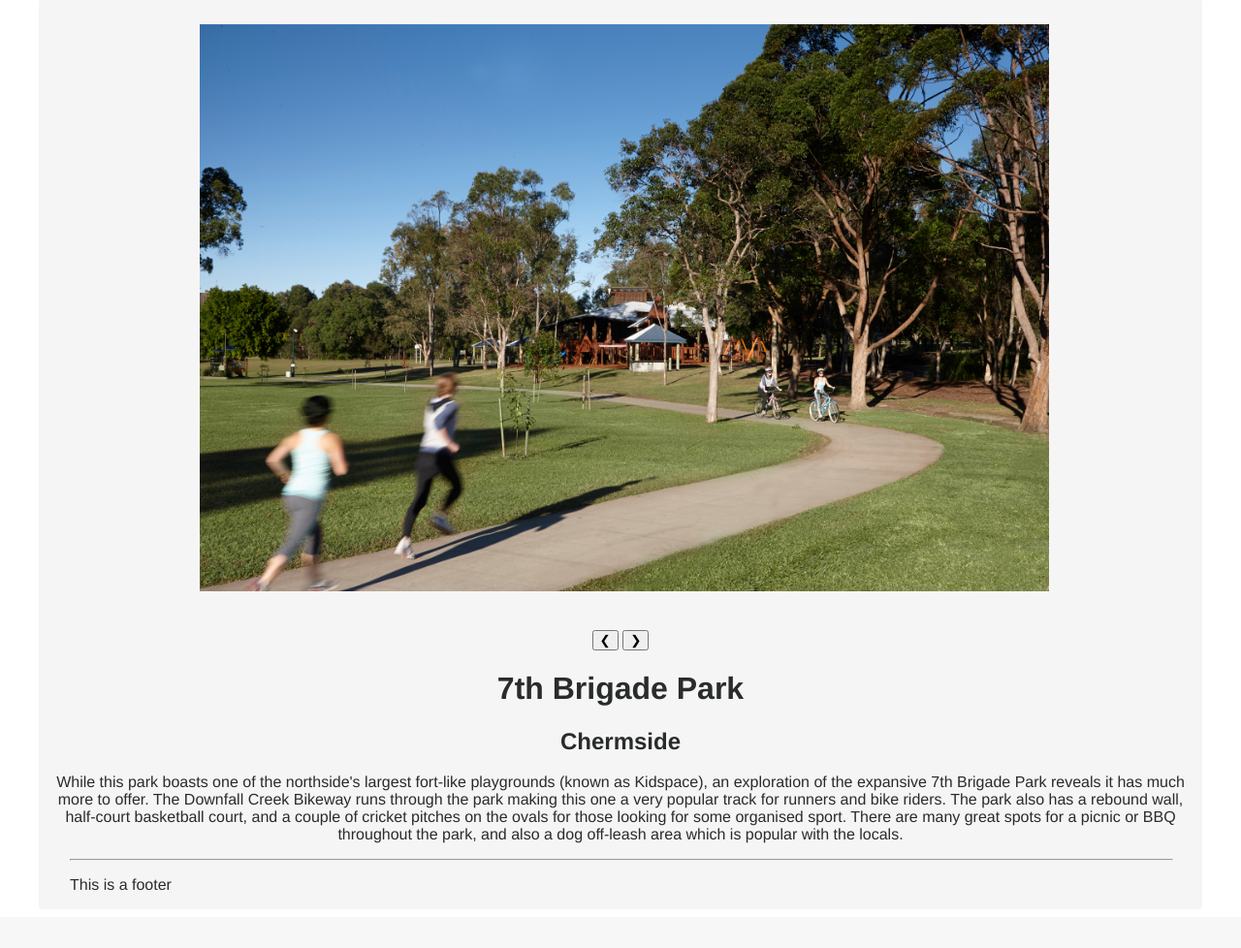
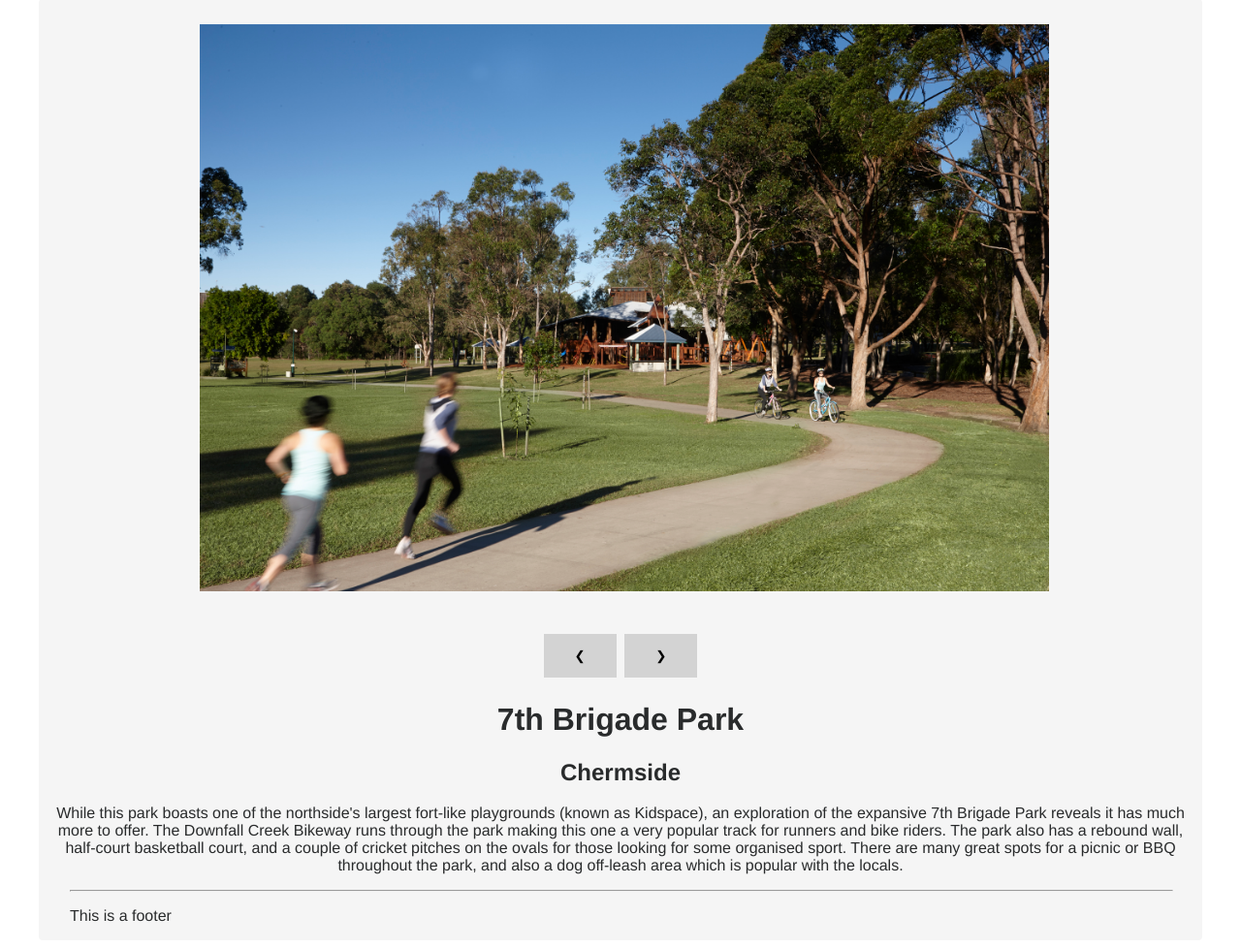
Before and after one commit to Slypher/CAB230-Project, a PHP site: page /views/sample-item.html in a window 1280 px wide. Shown: the part 155-1133 px from the top of the page at 97% size. Before the commit the page ends 1074 px from the top, so only its background shows below. Run offline with PHP 8.4, Linux system fonts and the light colour scheme.

Commit message:
added some css to slider buttons

```diff
--- a/resources/css/sample-item.css
+++ b/resources/css/sample-item.css
@@ -76,6 +76,24 @@ p {
     padding-top: 10px;
     padding-bottom: 40px;
 }
+
+.button-left {
+    background-color: lightgrey;
+    border: none;
+    color: black;
+    padding: 15px 32px;
+    margin: 4px 2px;
+    cursor: pointer;
+}
+
+.button-right {
+    background-color: lightgrey;
+    border: none;
+    color: black;
+    padding: 15px 32px;
+    margin: 4px 2px;
+    cursor: pointer;
+}
 /*Footer*/
 
 #footer {
--- a/views/sample-item.html
+++ b/views/sample-item.html
@@ -29,12 +29,11 @@
                     <div id="results-container">
                         <div class="slider-container">
                             <img class="slides" src="../resources/img/sample-item-1-img.jpg" alt="sample-image01">
-                            <img class="slides" src="../resources/img/sample-item-2-img.jpg" alt="sample-image02">
-                            <img class="slides" src="../resources/img/sample-item-3-img.jpg" alt="sample-image03">
-                            <img class="slides" src="../resources/img/sample-item-4-img.jpg" alt="sample-image04">
+                            <img class="slides" src="../resources/img/sample-item-3-img.jpg" alt="sample-image02">
+                            <img class="slides" src="../resources/img/sample-item-4-img.jpg" alt="sample-image03">
 
-                            <button class="black-button-display-left" onclick="plusDivs(-1)">&#10094;</button>
-                            <button class="black-button-display-right" onclick="plusDivs(1)">&#10095;</button>
+                            <button class="button-left" onclick="plusDivs(-1)">&#10094;</button>
+                            <button class="button-right" onclick="plusDivs(1)">&#10095;</button>
                         </div>
                         <div id="description">
                         <div id="description-text">
@@ -52,14 +51,13 @@
                 <p>This is a footer</p>
             </footer>
         </div>
+        <!--JAVASCRIPT FOR SLIDER-->
         <script>
         var slideIndex = 1;
         showDivs(slideIndex);
-
         function plusDivs(n) {
           showDivs(slideIndex += n);
         }
-
         function showDivs(n) {
           var i;
           var x = document.getElementsByClassName("slides");
```
